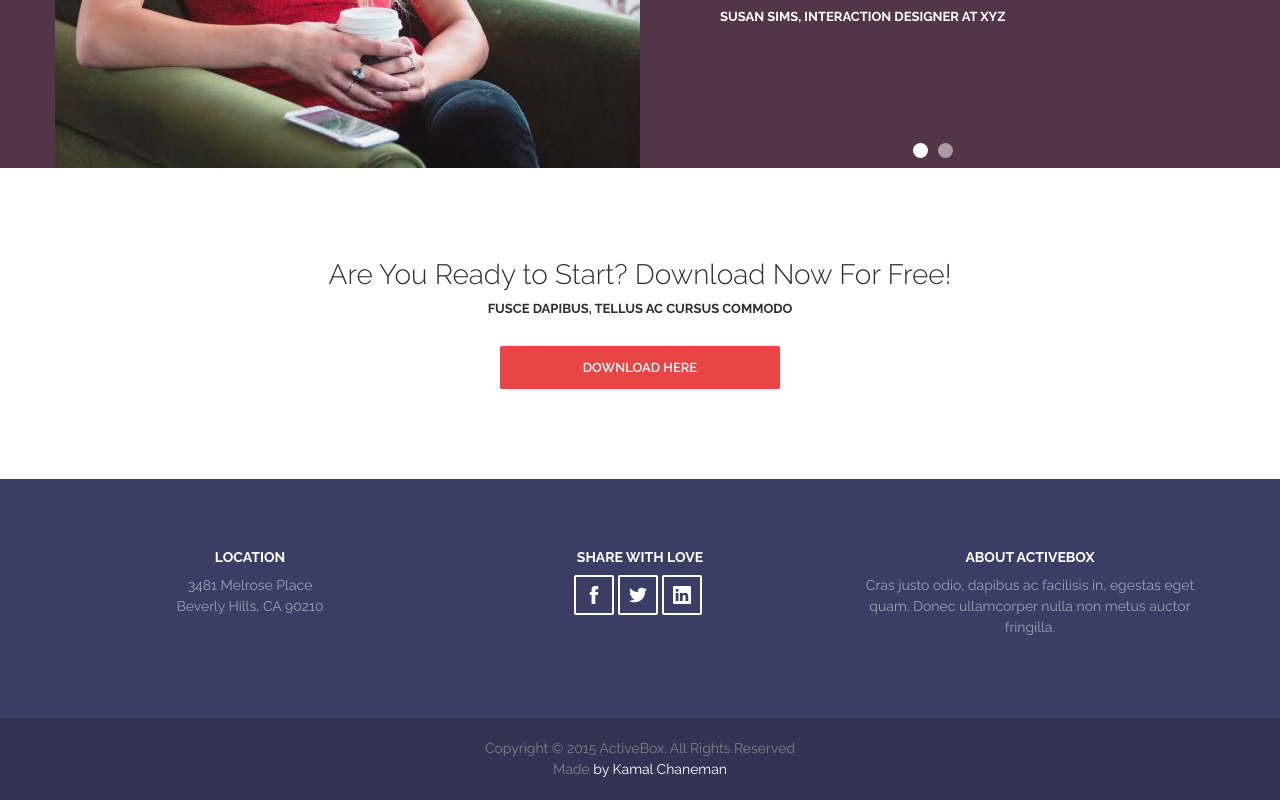
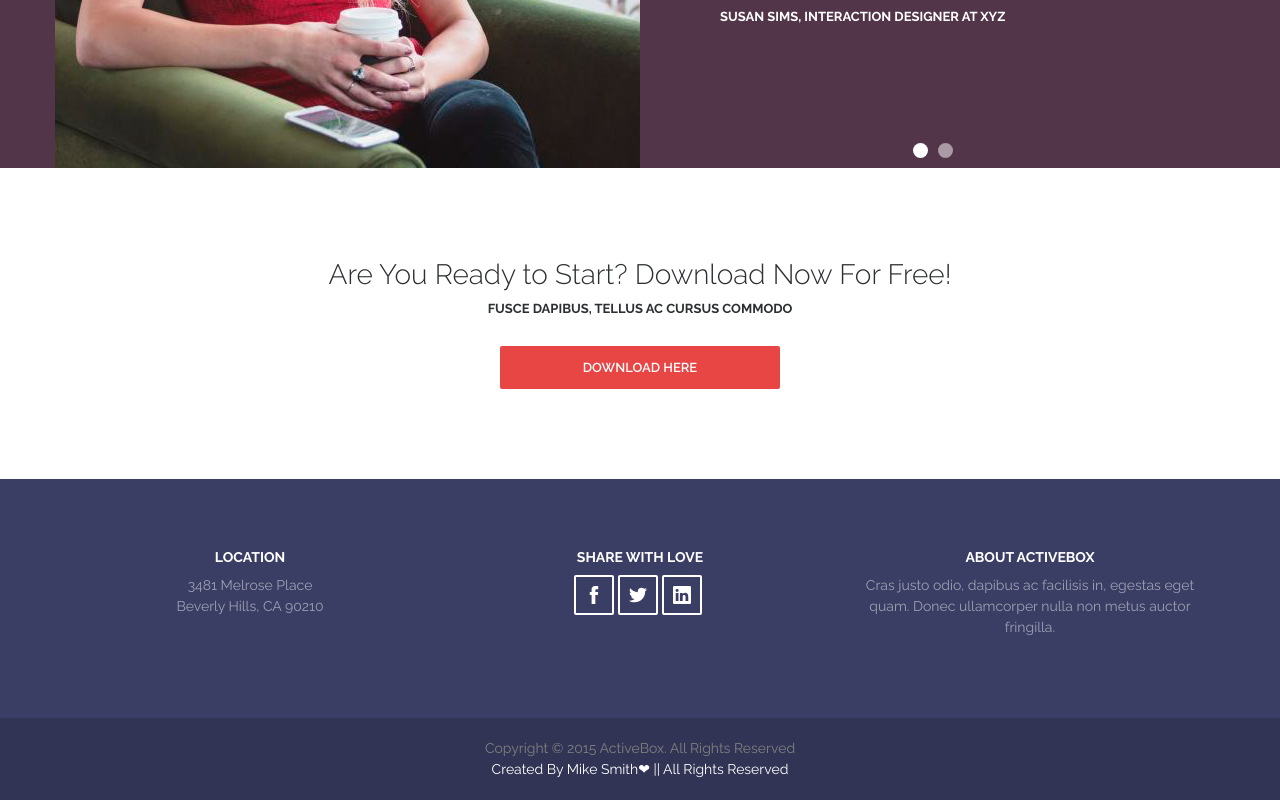
Before and after one commit to SmileChapman/Activebox, a plain HTML site: page index.html in a window 1280 px wide. Shown: the part 3917-4717 px from the top of the page. Drawn offline with nearby package versions, Linux system fonts and the light colour scheme.

Commit message:
Update index.html

```diff
--- a/index.html
+++ b/index.html
@@ -427,7 +427,7 @@
         <div class="container">
             <div class="copyright__text">
                 <div>Copyright © 2015 ActiveBox. All Rights Reserved</div>
-                <div>Made <span>by Kamal Chaneman</span></div>
+                <div><span>Created By Mike Smith❤ || All Rights Reserved</span></div>
             </div>
         </div>
     </div>
```
